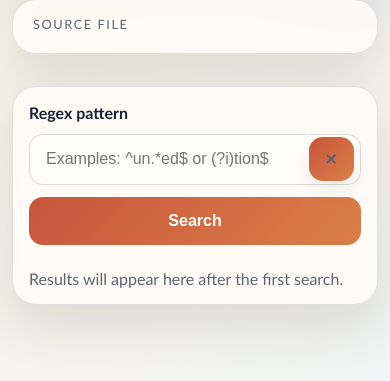
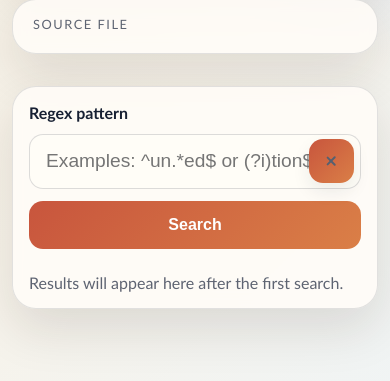
Before and after one commit to toddsoc/RegEx, a Flask app: template word_regex_app/templates/index.html in a window 390 px wide. Shown: the part 297-678 px from the top of the page. Run offline with Flask 3, Linux system fonts and the light colour scheme; the template is opened without the code that fills it, so the values that code supplies are empty.

Commit message:
Increase mobile regex input font size

```diff
--- a/word_regex_app/static/styles.css
+++ b/word_regex_app/static/styles.css
@@ -248,6 +248,10 @@ h1 {
     flex-direction: column;
   }
 
+  .input-row input {
+    font-size: 1.2rem;
+  }
+
   .input-row button[type="submit"] {
     width: 100%;
   }
```
